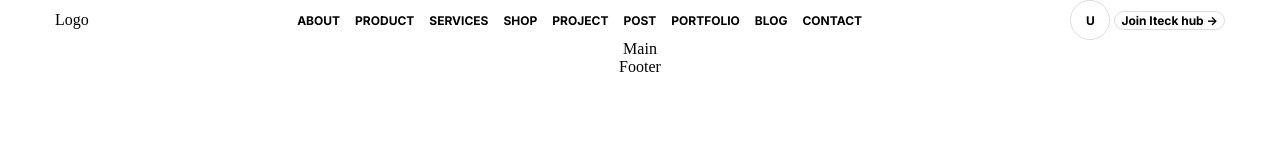
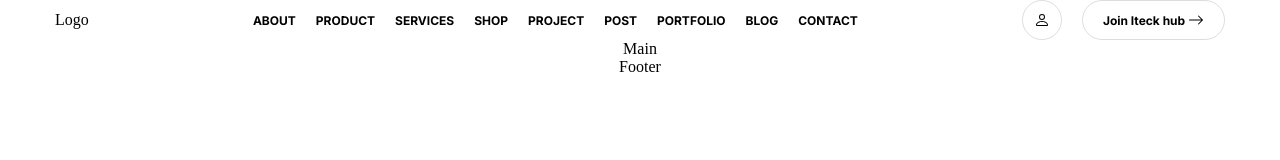
Before and after one commit to coderHTMLcss/itech-project, a website built with Vite: page index.html in a window 1280 px wide. Built offline with nearby package versions, Linux system fonts and the light colour scheme.

Commit message:
add icons, BEM

```diff
--- a/index.html
+++ b/index.html
@@ -27,9 +27,19 @@
           <li><a class="link" href="./pages/contact/index.html">Contact</a></li>
         </ul>
       </nav>
-      <div>
-        <button class="button button--round">U</button>
-        <button class="button">Join Iteck hub -></button>
+      <div class="header__buttons">
+        <button class="button button_round">
+          <svg xmlns="http://www.w3.org/2000/svg" width="16" height="16" fill="currentColor" class="bi bi-person"
+            viewBox="0 0 16 16">
+            <path
+              d="M8 8a3 3 0 1 0 0-6 3 3 0 0 0 0 6Zm2-3a2 2 0 1 1-4 0 2 2 0 0 1 4 0Zm4 8c0 1-1 1-1 1H3s-1 0-1-1 1-4 6-4 6 3 6 4Zm-1-.004c-.001-.246-.154-.986-.832-1.664C11.516 10.68 10.289 10 8 10c-2.29 0-3.516.68-4.168 1.332-.678.678-.83 1.418-.832 1.664h10Z" />
+          </svg>
+        </button>
+
+        <button class="button">Join Iteck hub&nbsp;
+          <svg xmlns="http://www.w3.org/2000/svg" width="16" height="16" fill="currentColor" class="bi bi-arrow-right" viewBox="0 0 16 16">
+          <path fill-rule="evenodd" d="M1 8a.5.5 0 0 1 .5-.5h11.793l-3.147-3.146a.5.5 0 0 1 .708-.708l4 4a.5.5 0 0 1 0 .708l-4 4a.5.5 0 0 1-.708-.708L13.293 8.5H1.5A.5.5 0 0 1 1 8z"/>
+        </svg></button>
       </div>
 
     </div>
--- a/styles/buttons.scss
+++ b/styles/buttons.scss
@@ -1,19 +1,33 @@
 .button{
+    display: flex;
+    justify-content: center;
+    align-items: center;
+    padding: 0 var(--gap);
+    height: var(--size);
     border: 1px solid var(--color-grey);
     transition: var(--transition);
-    border-radius: 10px;
+    border-radius: var(--size);
     font: var(--smaller-font);
     cursor: pointer;
 
 
     &:hover, &:active, &:focus{
         border-color:var(--violett-color);
+        background-color: var(--violett-color);
+        color: var(--color-white);
+
+        svg{
+            fill: var(--color-white);
+        }
+
     }
 
-    &--round{
-        --size:40px;
+    &_round{
+        padding: 0;
+
         width: var(--size);
-        height: var(--size);
         border-radius: 50%;
     }
+
+
 }
--- a/styles/global.scss
+++ b/styles/global.scss
@@ -3,3 +3,4 @@
 @use 'colors';
 @use 'variables';
 @use 'layout';
+@use 'header';
--- /dev/null
+++ b/styles/header.scss
@@ -0,0 +1,21 @@
+  header{
+    .container{
+        display: flex;
+        justify-content: space-between;
+        align-items: center;
+        gap: var(--gap);
+      }
+
+    .navigation ul{
+        display: flex;
+        gap: var(--gap);
+        font: var(--smaller-font);
+        text-transform: uppercase;
+      }
+
+      .header__buttons{
+        display: flex;
+        gap: var(--gap);
+     }
+
+}
--- a/styles/layout.scss
+++ b/styles/layout.scss
@@ -5,13 +5,6 @@ header, main, footer{
     flex-direction: column;
     align-items: center;
   }
-
-header .container{
-  display: flex;
-  justify-content: space-between;
-  align-items: center;
-  gap: var(--gap);
-}
 
 .container{
     width: 100%;
@@ -32,10 +25,3 @@ header .container{
       width: 1320px;
     }
   }
-
-  .navigation ul{
-    display: flex;
-    gap: var(--gap);
-    font: var(--smaller-font);
-    text-transform: uppercase;
-  }
--- a/styles/variables.scss
+++ b/styles/variables.scss
@@ -10,7 +10,7 @@
     --smaller-font:700 12px 'Inter',sans-serif;
 
     // Spacers
-    --gap: 15px;
+    --gap: 20px;
 
     --transition: 0.3s;
     --size:40px;
```
